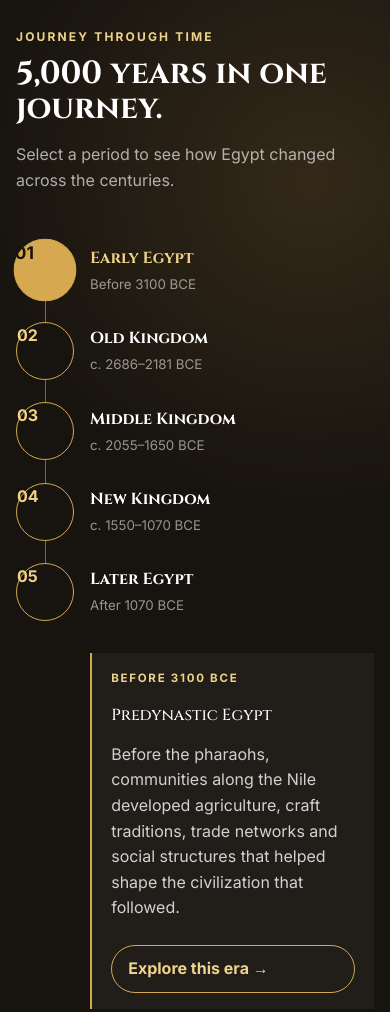
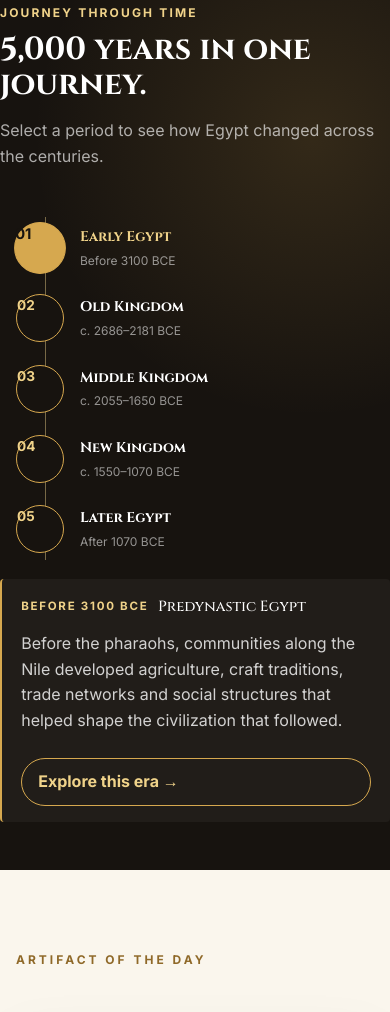
Before and after one commit to damsilu-tech/2026_Cirbernex, a plain HTML site: page index.html in a window 390 px wide. Shown: the part 2879-3891 px from the top of the page. Drawn offline with nearby package versions, Linux system fonts and the light colour scheme; no server answers.

Commit message:
Fixing mobile timeline

```diff
--- a/css/common.css
+++ b/css/common.css
@@ -1070,10 +1070,10 @@
     width: 1px; height: auto;
     right: auto;
   }
-  .era             { flex-direction: row; text-align: left; align-items: center; gap: 1rem; }
+  .era             { flex-direction: row; text-align: left; align-items: center; gap: 1rem; padding: .5rem 0; }
   .era > span      { align-items: flex-start; }
   .era-dot         { flex-shrink: 0; }
-  .era-detail      { margin-left: 74px; }
+  .era-detail      { margin-left: 0; margin-top: 1.5rem; }
   .artifact-card   { grid-template-columns: 1fr; }
   .artifact-image  { min-height: 380px; }
   .footer-grid     { grid-template-columns: 1fr 1fr; }
@@ -1987,4 +1987,16 @@
   .about-stats        { grid-template-columns: 1fr 1fr; }
   .virtual-rooms      { flex-direction: column; }
   .virtual-room       { justify-content: center; }
-}
+
+  /* Timeline section mobile fixes */
+  .timeline-section   { padding: 3rem 0; }
+  .timeline           { gap: .6rem; padding: 0 1rem; }
+  .timeline::before   { left: calc(1rem + 29px); }
+  .era                { padding: .4rem 0; }
+  .era-dot            { width: 48px; height: 48px; font-size: .85rem; }
+  .era strong         { font-size: .88rem; }
+  .era small          { font-size: .75rem; }
+  .era-detail         { margin-top: 1.2rem; border-radius: 4px; }
+  .era-detail-meta    { gap: .6rem; }
+  .era-title          { font-size: .92rem; }
+}
```
